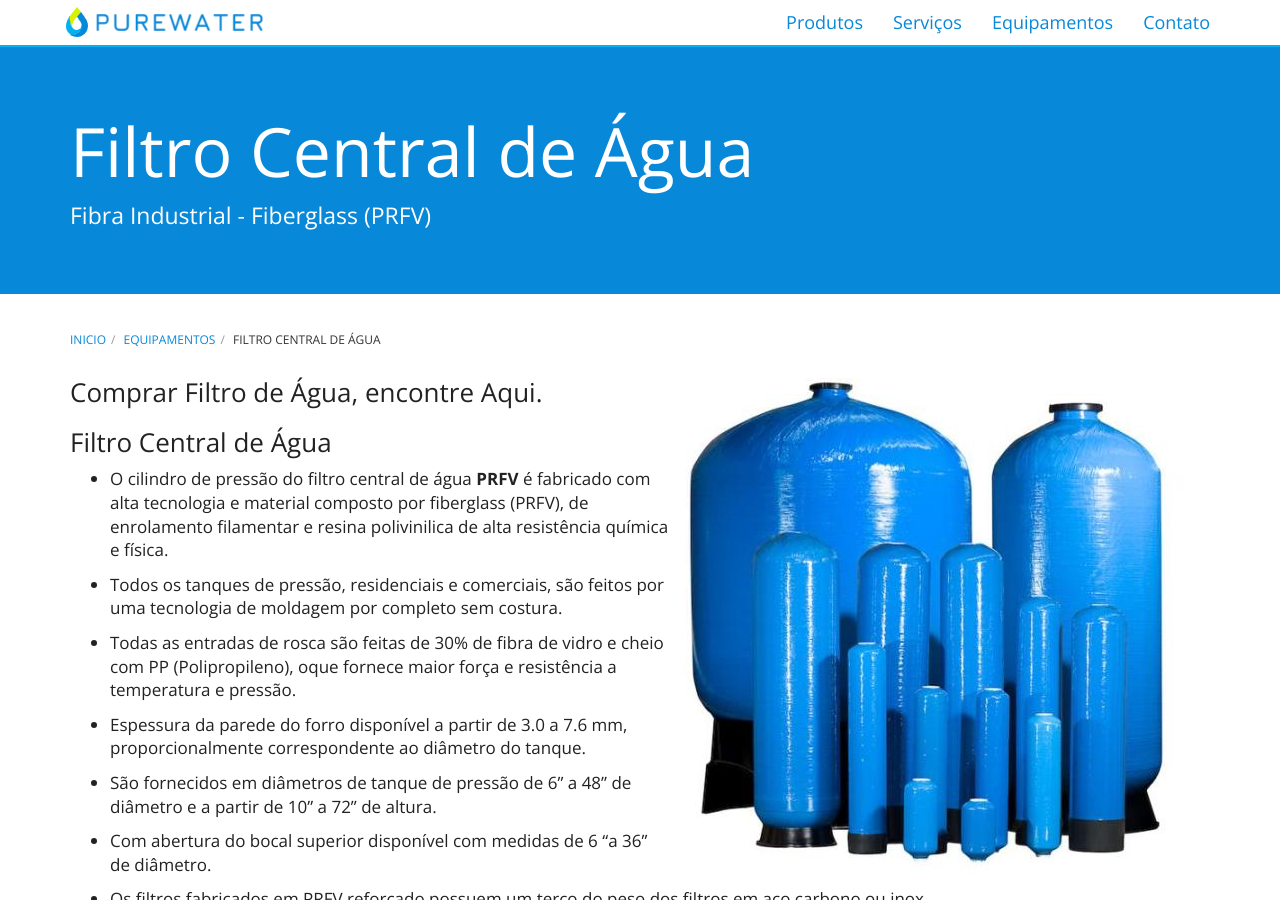
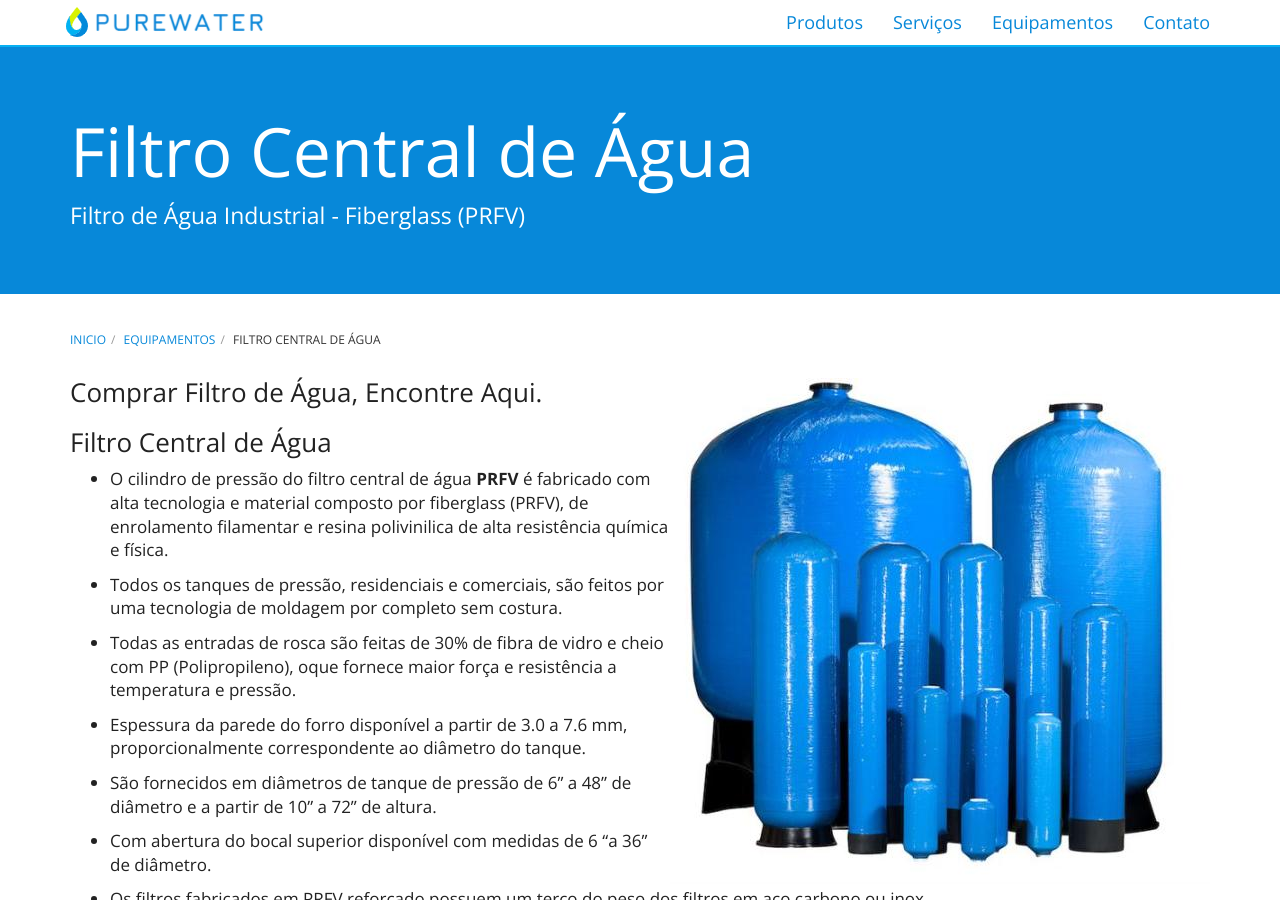
Before and after one commit to purewaterefluentes/purewaterefluentes.github.io, a Jekyll site: the page built from equipamentos/filtro-central-de-agua.md, in a window 1280 px wide and 900 px high. Built offline with Jekyll 4.4.1, drawn with Linux system fonts in a browser that asks for light colours; nearby versions of some CDN libraries; library files that are not in the unit come from our copies.

Commit message:
Update and rename filtro-central-de-agua-fibra.md to filtro-central-de-agua.md

```diff
--- a/equipamentos/filtro-central-de-agua-fibra.md
+++ b/equipamentos/filtro-central-de-agua.md
@@ -1,13 +1,13 @@
 ---
 layout: contato
-pageTitle: FILTRO CENTRAL DE ÁGUA EM FIBRA |FABRICA |PUREWATER EFLUENTES
+pageTitle: FILTRO CENTRAL DE ÁGUA |FABRICA |PUREWATER EFLUENTES
 title: Filtro Central de Água
-subtitle: Fibra Industrial - Fiberglass (PRFV)
+subtitle: Filtro de Água Industrial - Fiberglass (PRFV)
 ---
 
 <img class="img-responsive pull-right" style="max-width: 52%;" src="../../website/images/cyber_tank.jpg" alt="Filtro de Agua em Fiberglass">
 
-### Comprar Filtro de Água, encontre Aqui.
+### Comprar Filtro de Água, Encontre Aqui.
 
 ### Filtro Central de Água
 
```
